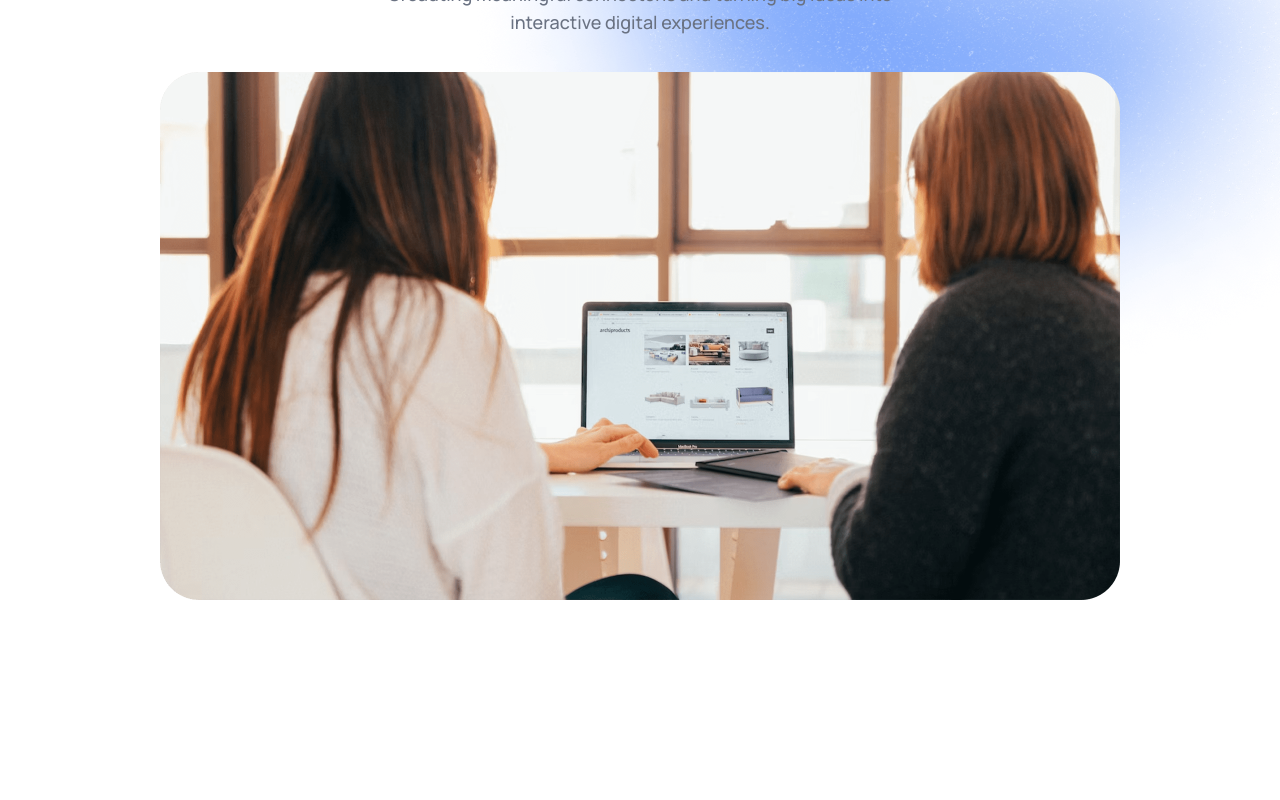
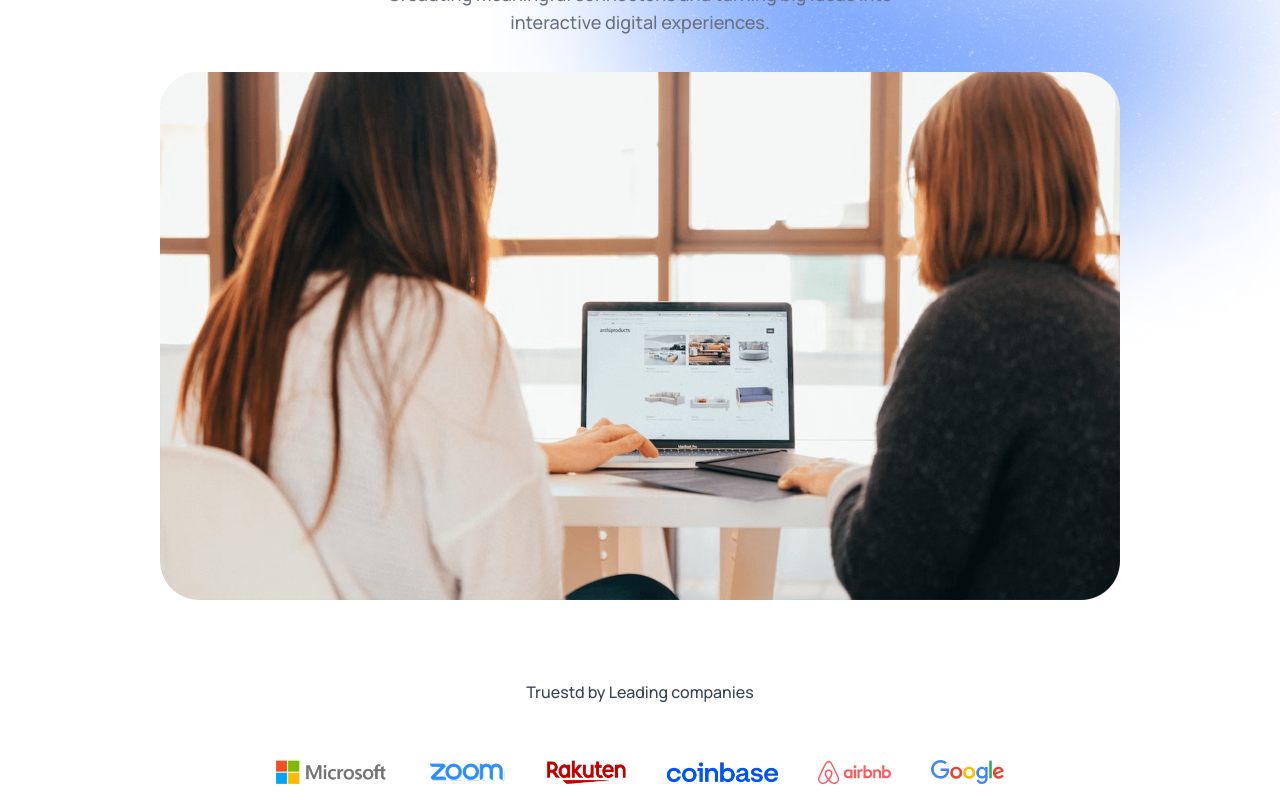
Before and after one commit to waibaBikash/Agent-Ai, a React (Vite) app: page / in a window 1280 px wide. Shown: the part 470-1270 px from the top of the page. Before the commit the page ends 1150 px from the top, so only its background shows below. Built offline with nearby package versions, Linux system fonts and the light colour scheme.

Commit message:
feat: add TrustedBy component to showcase partner logos

```diff
--- a/src/App.jsx
+++ b/src/App.jsx
@@ -1,6 +1,7 @@
 import React, { useState } from 'react'
 import Navbar from './components/Navbar'
 import Hero from './components/Hero'
+import TrustedBy from './components/TrustedBy'
 
 const App = () => {
 
@@ -9,6 +10,7 @@
     <div className='dark:bg-black relative'>
        <Navbar theme={theme} setTheme={setTheme} />
        <Hero/>
+       <TrustedBy/>
 
     </div>
   )
--- /dev/null
+++ b/src/components/TrustedBy.jsx
@@ -0,0 +1,18 @@
+import React from 'react'
+import { company_logos } from '../assets/assets'
+
+const TrustedBy = () => {
+  return (
+    <div className='flex flex-col items-center px-4 sm:px-12 lg:px-24 xl:px-40 gap-10 text-gray-700 dark:text-white/80'>
+       <h3 className='font-semibold'>Truestd by Leading companies</h3>
+
+        <div className='flex items-center justify-center flex-wrap gap-10 m-4'>
+          {company_logos.map((logo, index)=>(
+            <img key={index} src={logo} alt="" className='max-h-5 sm:max-h-6 dark:drop-shadow-xl' />
+          ))}
+        </div>
+    </div>
+  )
+}
+
+export default TrustedBy
```
